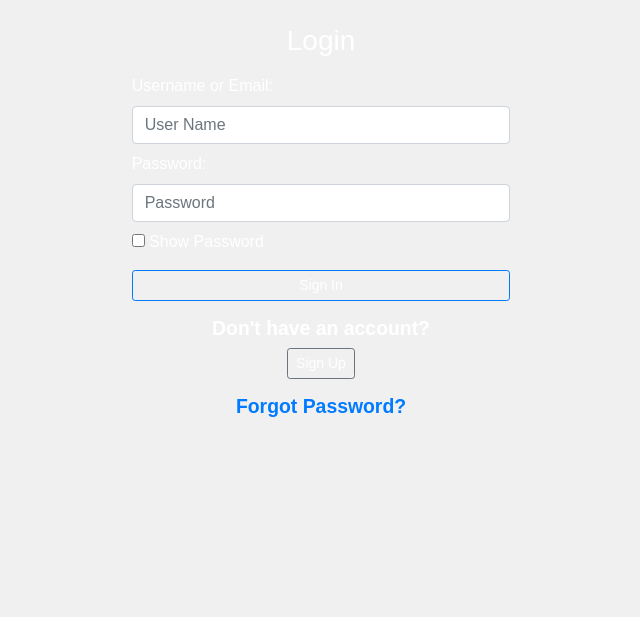
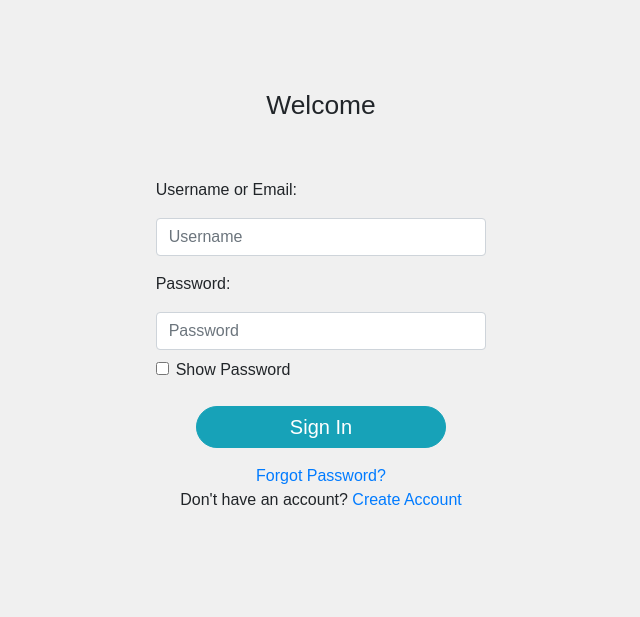
Before and after one commit to AlfredPaguio/Cross-E-commerce-Platform-Product-Evaluation-Web-Application-Capstone, a Flask app: page /login in a window 1280 px wide. Shown: the part 56-673 px from the top of the page, without its empty margins (319-959 px from the left). Run offline with Flask 2, Linux system fonts and the light colour scheme.

Commit message:
Login Page updated with some fixes

```diff
--- a/webscraper/static/js/main.js
+++ b/webscraper/static/js/main.js
@@ -34,7 +34,7 @@ function loading(){
 
 function password_show_login() {
 
-  var z = document.getElementById("password");
+  var z = document.getElementById("passwordForm");
   z.type = z.type === "password" ? "text" : "password";
 }
 
--- a/webscraper/static/styles/main.css
+++ b/webscraper/static/styles/main.css
@@ -129,13 +129,13 @@ html {
   }
 }
 
-.btn-forgot {
+.btn-universal {
   width: 250px;
   padding-top: 5px;
   padding-bottom: 5px;
 }
 
-.forgot-fading {
+.fading {
   animation: fadeInAnimation 1.5s;
 }
 
--- a/webscraper/templates/login.html
+++ b/webscraper/templates/login.html
@@ -3,31 +3,43 @@
 Login Page
 {% endblock %}
 {% block content %}
-    <div class="container col-md-4 col-sm-12 p-4 mx-auto">
-        <form method="POST" onsubmit="loading();" class="form-signin" style="color:white">
-            {{ login_form.hidden_tag() }}
-            <h1 class="h3 mb-3 font-weight-normal text-center">
-                Login
-            </h1>
-                {{ login_form.username.label() }}
-                {{ login_form.username(class="form-control mb-2", placeholder="User Name") }}
+    <div class="container-fluid">
+        <div class="row">
+            <div class="col"></div>
+            <div class="col-12 col-sm-12 col-md-6 col-lg-6 col-xl-4 text-center px-5"
+                style="padding-top:calc(10px + 10vh); padding-bottom: calc(10px + 10vh);">
+                <form class="fading form-signin" onsubmit="loading();">
+                    {{ login_form.hidden_tag() }}
+                    <h4 class="font-weight-normal pb-5">Welcome</h4>
+                    <div class="form-group text-left">
+                        <label for="usernameForm">{{ login_form.username.label() }}</label>
+                        {{ login_form.username(class="form-control", id="usernameForm", placeholder="Username") }}
+                    </div>
+                    <div class="form-group text-left mb-4">
+                        <label for="passwordForm"> {{ login_form.password.label() }}</label>
+                        {{ login_form.password(class="form-control", id="passwordForm", placeholder="Password") }}
+                        <div class="form-check pt-2">
+                            <input class="form-check-input" type="checkbox" onclick="password_show_login()"
+                                id="showPassword">
+                            <label class="form-check-label" for="showPassword">
+                                Show Password
+                            </label>
+                        </div>
+                    </div>
+                    <div class="justify-content-center">
+                        {{ login_form.submit(class="btn-universal btn btn-info btn-lg rounded-pill mb-3",
+                        style="color:white;") }}
+                        <br>
+                        <a class="font-weight-normal text-decoration-none" href="{{ url_for('forgot_password_page') }}">Forgot
+                            Password?</a> <br>
+                        <p>Don't have an account?
+                            <a class="font-weight-normal text-decoration-none" href="{{ url_for('register_page') }}">Create Account</a>
+                        </p>
 
-                {{ login_form.password.label() }}
-                {{ login_form.password(class="form-control mb-2", placeholder="Password") }}
-                <input type="checkbox" onclick="password_show_login()"> Show Password <br>
-
-            <div class="checkbox mb-3 mt-3 text-center">
-                {{ login_form.submit(class="btn btn-sm btn-block btn-outline-primary", style="color:white;") }}
+                    </div>
+                </form>
             </div>
-
-            <div class="checkbox mb-3 text-center">
-                <h6>Don't have an account?</h6>
-                <a class="btn btn-sm btn-outline-secondary" onclick="loading();" href="{{ url_for('register_page') }}" style="color:white;">Sign Up</a>
-            </div>
-
-            <div class="mb-3 text-center">
-                <a class="" onclick="loading();" href="{{ url_for('forgot_password_page') }}"> <h6>Forgot Password?</h6></a>
-            </div>
-        </form>
+            <div class="col"></div>
+        </div>
     </div>
 {% endblock %}
```
